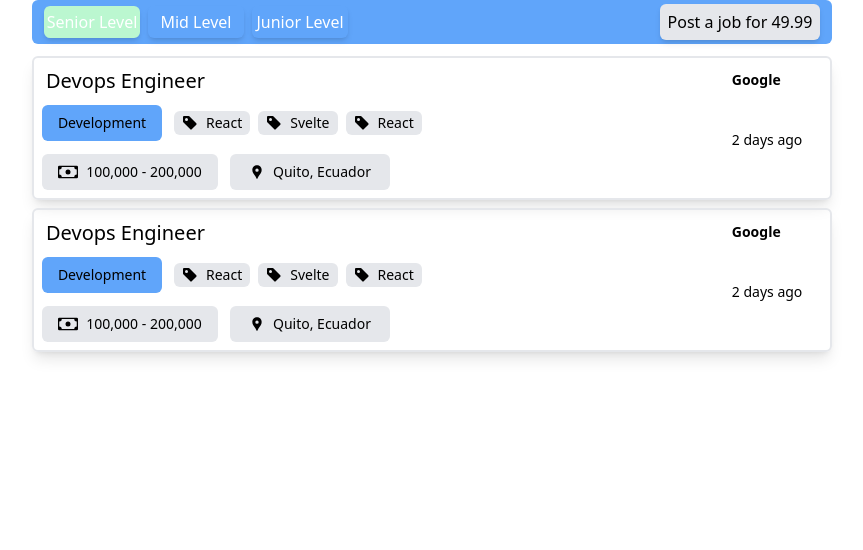
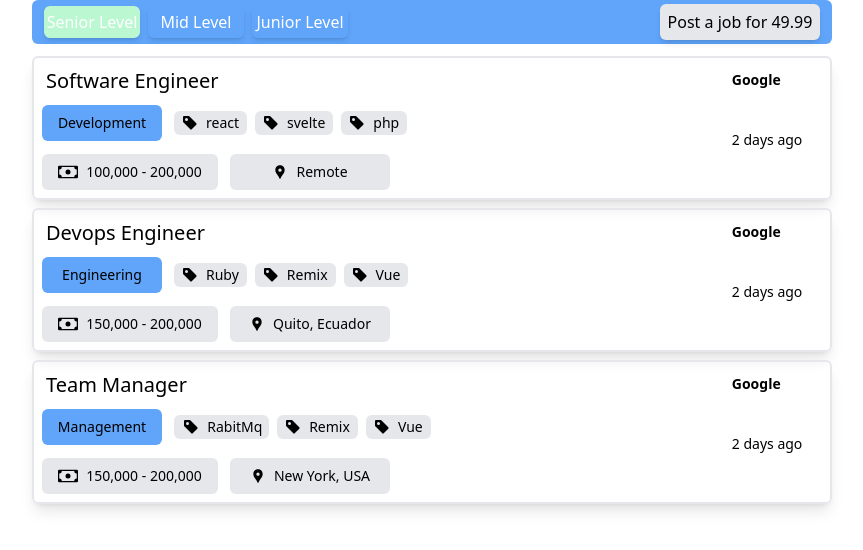
Before and after one commit to JoaquinManchenoP/Job-Board-Next.js, a Next.js app: page / in a window 1280 px wide. Shown: the top 550 px of the page, without its empty margins (208-1071 px from the left). Built offline with nearby package versions, Linux system fonts and the light colour scheme.

Commit message:
ui fixes

```diff
--- a/components/JobCard/JobCard.js
+++ b/components/JobCard/JobCard.js
@@ -6,8 +6,7 @@
 import { motion } from 'framer-motion';
 
 export default function JobCard({ data }) {
-
-    console.log(data);
+    console.log(data)
     return (
         <motion.div
             whileHover={{ scale: 1.01 }}
@@ -17,27 +16,28 @@
                 <div className="left__side h-full w-full">
                     <div className="job__title h-2/6 w-full flex items-center">
                         <div className="job__title ml-3">
-                            <span className="text-xl">Devops Engineer</span>
+                            <span className="text-xl">{data.position}</span>
                         </div>
                     </div>
                     <div className="h-4/6 w-full">
                         <div className="job__type h-9 w-ful flex space-x-1 ">
                             <div className="type h-9 w-32 flex items-center justify-center pl-2">
-                                <JobType />
+                                <JobType jobType={data.jobType} />
                             </div>
                             <div className="skills flex items-center space-x-2 pl-2">
-                                <SkillTag tag={'React'} />
-                                <SkillTag tag={'Svelte'} />
-                                <SkillTag tag={'React'} />
+                                {data.skills.map((skill, idx) => (
+                                    <SkillTag tag={skill} key={idx} />
+                                ))}
+
                             </div>
                         </div>
 
                         <div className="salary__location h-4/6 w-full flex items-center space-x-3 pl-2">
                             <div className="salary">
-                                <SalaryTag salary={'100,000 - 200,000'} />
+                                <SalaryTag salary={data.salaryRange} />
                             </div>
                             <civ className="location">
-                                <LocationTag location={'Quito, Ecuador'} />
+                                <LocationTag location={data.jobLocation} />
                             </civ>
                         </div>
                     </div>
--- a/components/JobCard/JobType.js
+++ b/components/JobCard/JobType.js
@@ -1,11 +1,11 @@
 import React from 'react'
 
-export default function JobType() {
+export default function JobType({ jobType }) {
     return (
         <div
             className="job__type text-sm h-full w-full bg-blue-400 flex items-center justify-center rounded-md"
         >
-            Development
+            {jobType}
         </div>
 
     )
--- a/components/LevelMenu/LevelMenu.js
+++ b/components/LevelMenu/LevelMenu.js
@@ -2,7 +2,7 @@
 
 export default function LevelMenu() {
     return (
-        <div className="level__menu h-11 w-full bg-blue-400 flex pl-3 rounded-md ">
+        <div className="level__menu h-11 w-full bg-blue-400 flex sm:pl-0 md:pl-3 rounded-md ">
             <div className="left__side h-full w-2/3 flex items-center space-x-2">
                 <div
                     className="senior h-8 w-24 flex items-center justify-center rounded-md shadow-md text-white bg-green-200"
@@ -16,7 +16,7 @@
                     Junior Level
                 </div>
             </div>
-            <div className="right__side flex flex-col items-end justify-center  h-full w-1/3 pr-3">
+            <div className="right__side flex flex-col items-end justify-center  h-full w-1/3 sm:pr-1 md:pr-3">
                 <button className="h-9 w-40 bg-gray-200 rounded-md shadow-md">Post a job for 49.99</button>
             </div>
         </div>
--- a/pages/Layout/Layout.js/Layout.js
+++ b/pages/Layout/Layout.js/Layout.js
@@ -4,7 +4,7 @@
 export default function Layout({ children }) {
     return (
         <div className="h-screen w-screen flex items-center justify-center">
-            <div className="app__container h-screen xsm:w-full sm:w-[800px]">
+            <div className="app__container h-screen w-full md:w-[800px]">
                 <div className="menu sticky top-0 z-50 mb-3">
                     <LevelMenu />
                 </div>
--- a/pages/index.js
+++ b/pages/index.js
@@ -8,8 +8,8 @@
       'id': 1,
       'position': 'Software Engineer',
       'jobType': 'Development',
-      'salary-range': '100,000 - 200,000',
-      'location': 'Remote',
+      'salaryRange': '100,000 - 200,000',
+      'jobLocation': 'Remote',
       'skills': [
         'react', 'svelte', 'php'
       ],
@@ -18,9 +18,20 @@
     {
       'id': 2,
       'position': 'Devops Engineer',
-      'jobType': 'Development',
-      'salary-range': '150,000 - 200,000',
-      'location': 'Quito, Ecuador',
+      'jobType': 'Engineering',
+      'salaryRange': '150,000 - 200,000',
+      'jobLocation': 'Quito, Ecuador',
+      'skills': [
+        'Ruby', 'Remix', 'Vue'
+      ],
+      'employerName': 'google.com'
+    },
+    {
+      'id': 3,
+      'position': 'Team Manager',
+      'jobType': 'Management',
+      'salaryRange': '150,000 - 200,000',
+      'jobLocation': 'New York, USA',
       'skills': [
         'RabitMq', 'Remix', 'Vue'
       ],
```
